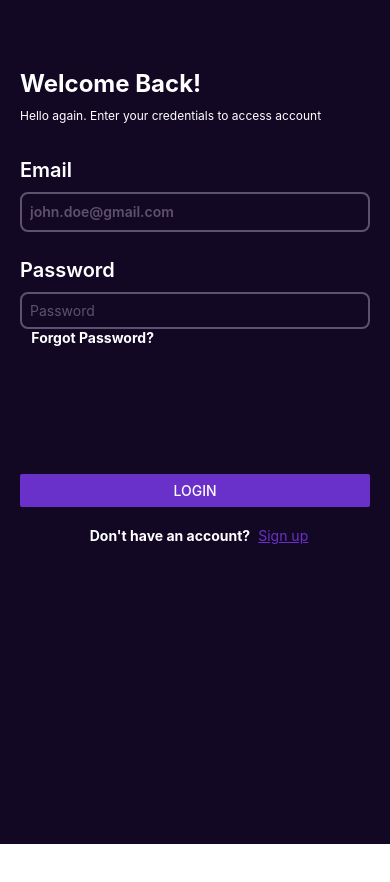
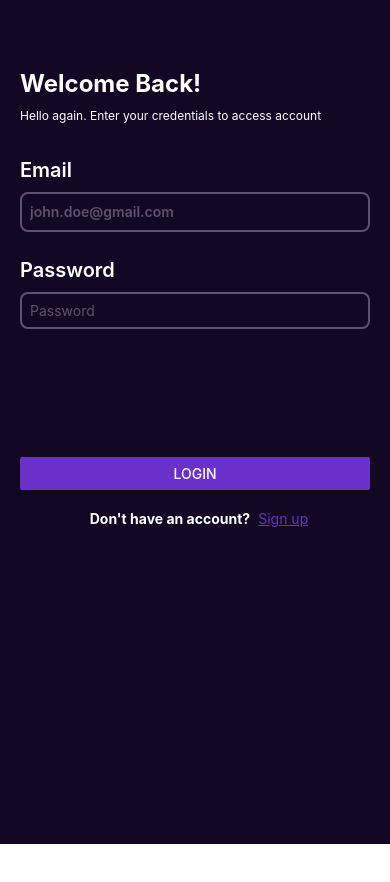
Before and after one commit to mog-rn/movie-hangouts, a React Native app: screen /Login in a window 390 px wide. Built offline with nearby package versions, Linux system fonts and the light colour scheme.

Commit message:
Authentication

```diff
--- a/src/client/screens/Auth/LoginScreen.tsx
+++ b/src/client/screens/Auth/LoginScreen.tsx
@@ -81,7 +81,6 @@ const LoginScreen = () => {
             placeholder="Password"
             placeholderTextColor={"#DFD2F55C"}
           />
-          <Text className="text-md font-bold px-2 text-white"> Forgot Password?</Text>
           <View className="mt-32">
             <Button title="Login" color="#6A30CA" onPress={handleLogin} />
           </View>
```
